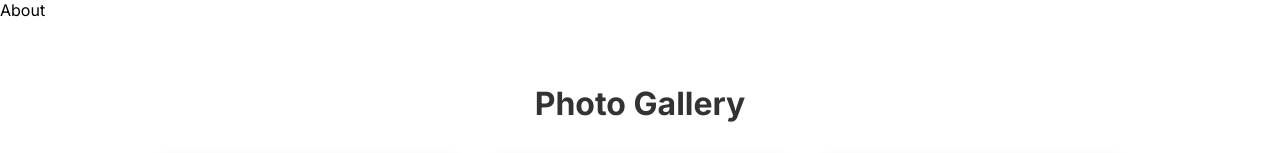
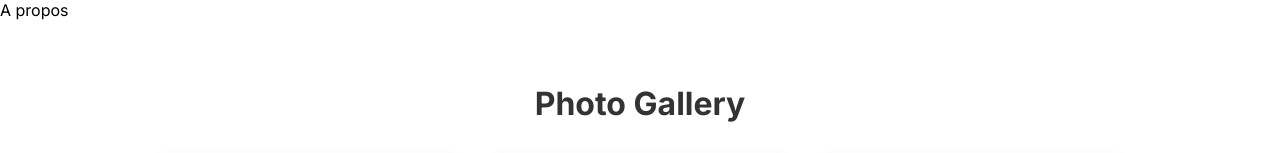
Before and after one commit to ashandcompany/ci-cd-example, a Next.js app: page / in a window 1280 px wide. Shown: the top 153 px of the page. Built offline with nearby package versions, Linux system fonts and the light colour scheme; grey boxes are pictures that could not be loaded.

Commit message:
Update link text in Home component from "About" to "A propos"

```diff
--- a/app/page.tsx
+++ b/app/page.tsx
@@ -5,7 +5,7 @@
   return (
     <div>
       <nav>
-        <Link href="/about">About</Link>
+        <Link href="/about">A propos</Link>
       </nav>
       <Gallery />
     </div>
```
